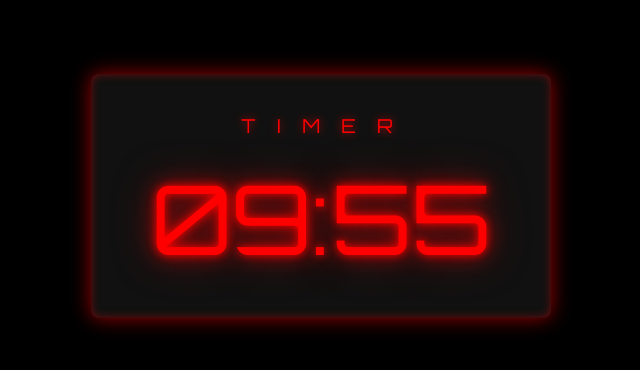
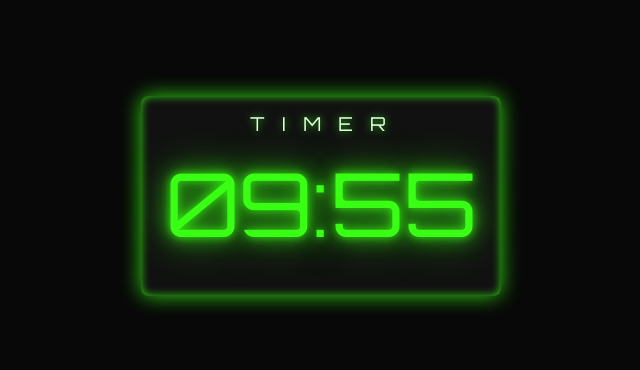
Before and after one commit to ZeeAppDeveloper/Tiktok, a plain HTML site: page index.html in a window 1280 px wide. Shown: the part 204-574 px from the top of the page, without its empty margins (319-959 px from the left). Drawn offline with Linux system fonts and the light colour scheme.

Commit message:
Update index.html

```diff
--- a/index.html
+++ b/index.html
@@ -2,55 +2,64 @@
 <html lang="tr">
 <head>
   <meta charset="UTF-8">
-  <title>LED Style Countdown Timer</title>
+  <title>Green Neon LED Timer</title>
   <link href="https://fonts.googleapis.com/css2?family=Orbitron:wght@400;700&display=swap" rel="stylesheet">
   <style>
+    :root {
+      --bg: #080808;
+      --led-main: #39ff14;
+      --led-glow: rgba(57,255,20,0.8);
+      --text-light: #e0ffe0;
+    }
     * { box-sizing: border-box; margin: 0; padding: 0; }
     body {
-      background: #000;
+      background: var(--bg);
+      font-family: 'Orbitron', sans-serif;
       height: 100vh;
       display: flex;
       align-items: center;
       justify-content: center;
-      font-family: 'Orbitron', sans-serif;
     }
-    .timer-container {
+    .timer-box {
+      width: 360px;
+      height: 200px;
       background: #111;
-      padding: 40px 60px;
       border-radius: 8px;
-      box-shadow: 0 0 20px rgba(255,0,0,0.6), inset 0 0 10px rgba(255,0,0,0.4);
+      box-shadow:
+        0 0 20px var(--led-glow),
+        inset 0 0 10px var(--led-glow);
       text-align: center;
+      color: var(--led-main);
     }
     .timer-title {
+      margin-top: 16px;
+      letter-spacing: 6px;
       font-size: 1.2rem;
-      color: #f00;
-      letter-spacing: 8px;
-      margin-bottom: 20px;
-      text-shadow: 0 0 8px rgba(255,0,0,0.8);
+      color: var(--text-light);
+      text-shadow: 0 0 8px var(--led-glow);
     }
     .timer-display {
-      font-size: 6rem;
-      color: #f00;
+      margin-top: 12px;
+      font-size: 5.5rem;
       text-shadow:
-        0 0 8px rgba(255,0,0,1),
-        0 0 20px rgba(255,0,0,0.7),
-        0 0 40px rgba(255,0,0,0.5);
+        0 0 8px var(--led-glow),
+        0 0 20px var(--led-glow),
+        0 0 40px var(--led-glow);
     }
   </style>
 </head>
 <body>
 
-  <div class="timer-container">
+  <div class="timer-box">
     <div class="timer-title">T I M E R</div>
     <div class="timer-display" id="display">10:00</div>
   </div>
 
   <script>
     // Başlangıç süresini saniye cinsinden ayarla:
-    let remaining = 10 * 60; // örn. 10 dakika = 600 saniye
+    let remaining = 10 * 60; // 10 dakika
 
     const displayEl = document.getElementById('display');
-
     function formatTime(sec) {
       const m = String(Math.floor(sec / 60)).padStart(2, '0');
       const s = String(sec % 60).padStart(2, '0');
@@ -65,7 +74,6 @@
       }
     }
 
-    // Sayaçı başlat
     tick();
   </script>
 
```
